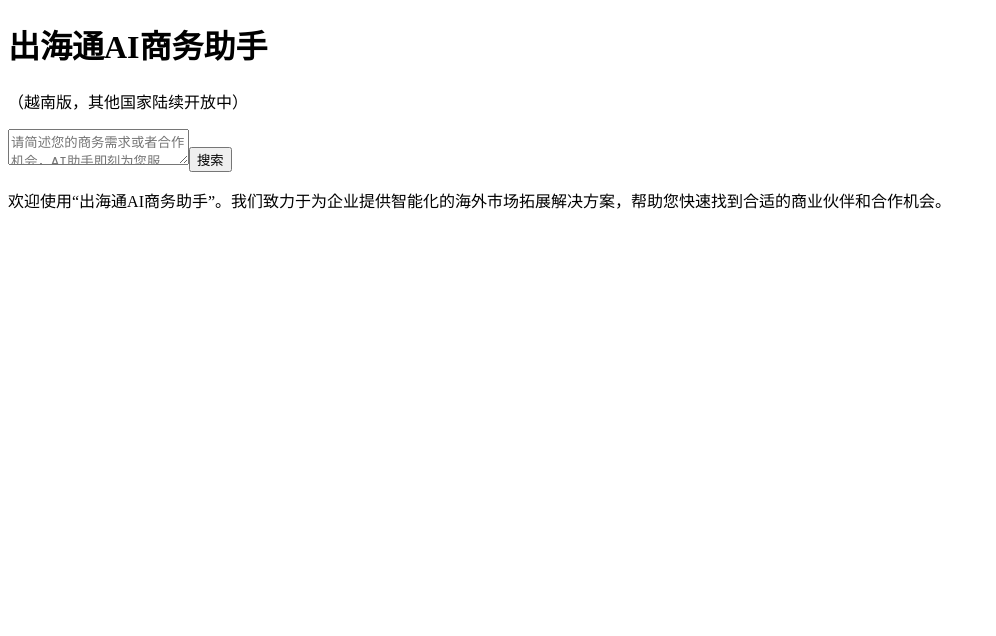
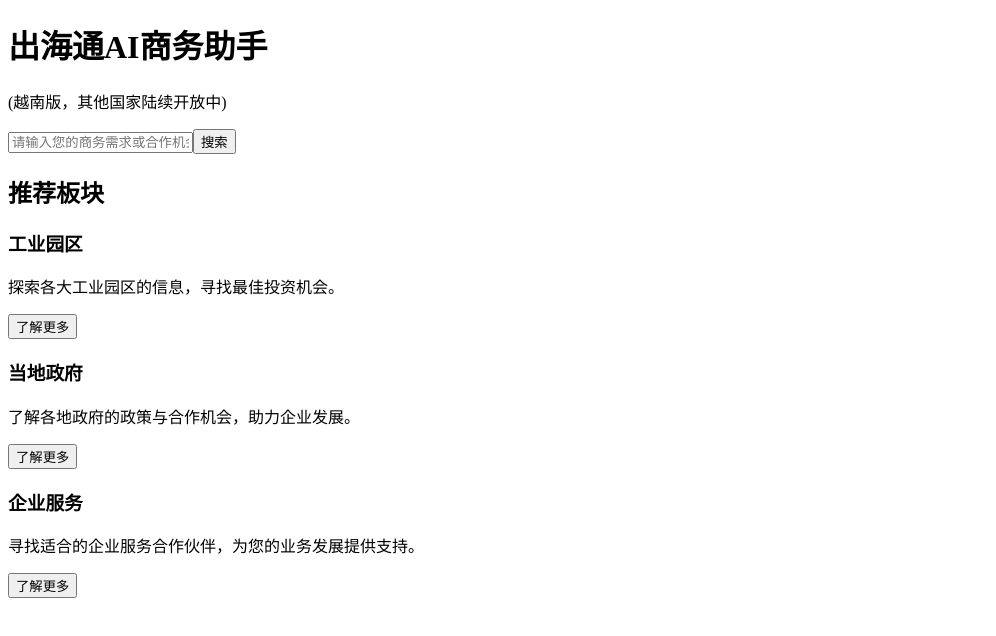
Before and after one commit to richardln/search-overseas-ai, a Next.js app: page / in a window 1280 px wide. Shown: the top 636 px of the page, without its empty margins (0-996 px from the left). Built offline with nearby package versions, Linux system fonts and the light colour scheme.

Commit message:
Update page.tsx

```diff
--- a/app/page.tsx
+++ b/app/page.tsx
@@ -1,79 +1,40 @@
-'use client';
-import { useState } from 'react';
+// app/page.tsx
+import React from 'react';
 
 export default function Page() {
-  const [query, setQuery] = useState('');
-  const [response, setResponse] = useState<any[]>([]);  // 初始化为数组
-  const [loading, setLoading] = useState(false);
-
-  const handleSearch = async () => {
-    setLoading(true);
-    try {
-      const res = await fetch('/api/search', {
-        method: 'POST',
-        headers: {
-          'Content-Type': 'application/json',
-        },
-        body: JSON.stringify({ query }),
-      });
-
-      const data = await res.json();
-      console.log(data);  // 添加log，查看返回数据
-
-      // 确保返回的数据是数组，如果是其他类型则处理为字符串或空数组
-      if (data.result) {
-        // 假设返回的是字符串或者数组，进行相应处理
-        setResponse([{ name: '结果', description: data.result }]);  // 显示结果
-      } else {
-        setResponse([]);  // 如果没有结果，清空
-      }
-    } catch (error) {
-      setResponse([]);
-    }
-    setLoading(false);
-  };
-
   return (
-    <main className="flex flex-col items-center justify-center min-h-screen px-4 py-8">
-      <h1 className="text-3xl font-bold mb-2">出海通AI商务助手</h1>
-      <p className="text-sm text-gray-500 mb-6">（越南版，其他国家陆续开放中）</p>
-      <div className="flex w-full max-w-xl gap-2 mb-6">
-       <textarea
-  className="flex-grow border border-gray-300 rounded px-4 py-2"
-  placeholder="请简述您的商务需求或者合作机会，AI助手即刻为您服务！"
-  value={query}
-  onChange={(e) => setQuery(e.target.value)}
-  rows={2}  // 设置初始行数
-        />
-        <button
-          onClick={handleSearch}
-          disabled={loading}
-          className="bg-blue-600 text-white px-4 py-2 rounded hover:bg-blue-700"
-        >
-          {loading ? '搜索中...' : '搜索'}
-        </button>
+    <div className="container">
+      {/* 搜索栏部分 */}
+      <div className="search-section">
+        <h1>出海通AI商务助手</h1>
+        <p>(越南版，其他国家陆续开放中)</p>
+        <input type="text" placeholder="请输入您的商务需求或合作机会，AI助手即刻为您服务！" />
+        <button>搜索</button>
       </div>
 
-      {/* 搜索结果展示 */}
-      {response.length > 0 && (
-        <div className="mt-6 max-w-xl w-full bg-white shadow p-4 border border-gray-200 rounded">
-          <h2 className="font-bold text-xl mb-4">AI助手：</h2>
-          <div className="space-y-4">
-            {response.map((item, index) => (
-              <div key={index}>
-                <p>{item.description}</p>
-              </div>
-            ))}
+      {/* 新添加的板块 */}
+      <div className="sections">
+        <h2>推荐板块</h2>
+        <div className="section-cards">
+          <div className="section-card">
+            <h3>工业园区</h3>
+            <p>探索各大工业园区的信息，寻找最佳投资机会。</p>
+            <button>了解更多</button>
+          </div>
+          <div className="section-card">
+            <h3>当地政府</h3>
+            <p>了解各地政府的政策与合作机会，助力企业发展。</p>
+            <button>了解更多</button>
+          </div>
+          <div className="section-card">
+            <h3>企业服务</h3>
+            <p>寻找适合的企业服务合作伙伴，为您的业务发展提供支持。</p>
+            <button>了解更多</button>
           </div>
         </div>
-      )}
+      </div>
 
-      {/* 如果没有数据 */}
-      {response.length === 0 && !loading && (
-            <div className="mt-6 max-w-xl w-full bg-white shadow p-4 rounded">
-          <p>欢迎使用“出海通AI商务助手”。我们致力于为企业提供智能化的海外市场拓展解决方案，帮助您快速找到合适的商业伙伴和合作机会。</p>
-        </div>
-      )}
-    </main>
+      {/* 其他页面内容 */}
+    </div>
   );
 }
```
